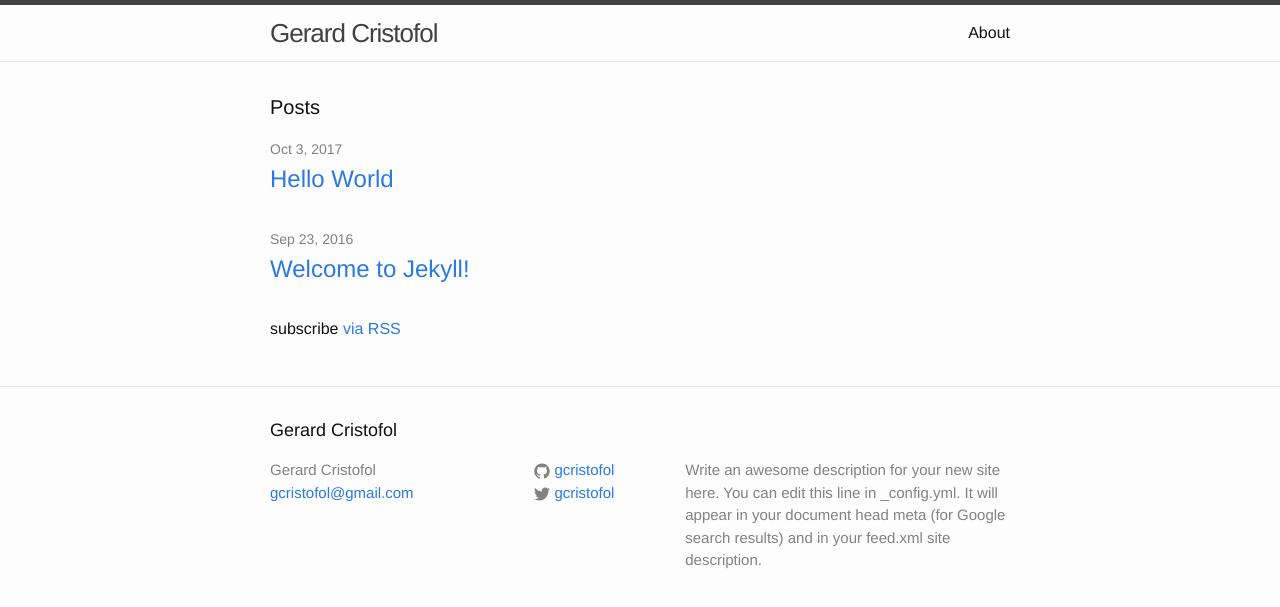
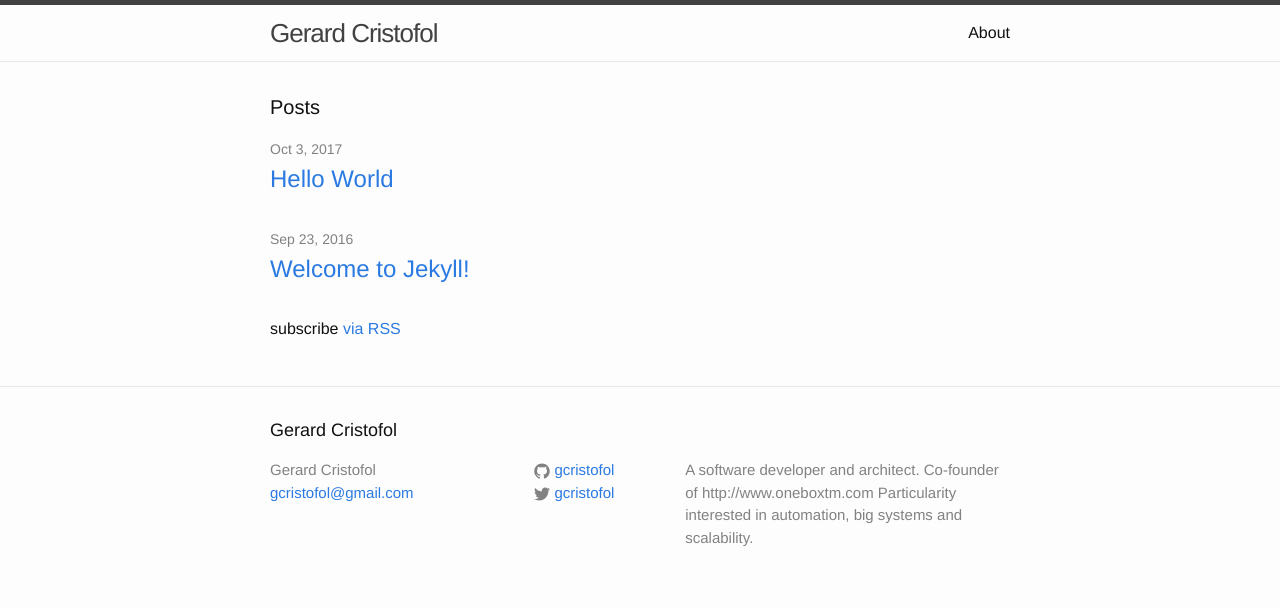
Before and after one commit to gcristofol/gcristofol.github.io, a Jekyll site: the page built from index.html, in a window 1280 px wide. Shown: the top 607 px of the page. Built offline with Jekyll 4.4.1, drawn with Linux system fonts in a browser that asks for light colours.

Commit message:
Update _config.yml

```diff
--- a/_config.yml
+++ b/_config.yml
@@ -9,9 +9,9 @@
 title: Gerard Cristofol
 email: gcristofol@gmail.com
 description: > # this means to ignore newlines until "baseurl:"
-  Write an awesome description for your new site here. You can edit this
-  line in _config.yml. It will appear in your document head meta (for
-  Google search results) and in your feed.xml site description.
+  A software developer and architect.
+  Co-founder of http://www.oneboxtm.com
+  Particularity interested in automation, big systems and scalability.
 baseurl: "" # the subpath of your site, e.g. /blog
 url: "http://gcristofol.github.io" # the base hostname & protocol for your site
 twitter_username: gcristofol
```
